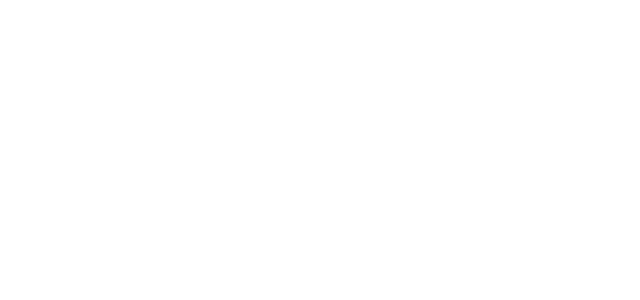
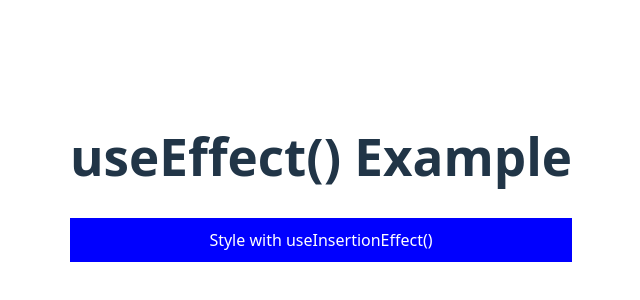
Before and after one commit to myozin-kyaw/react, a React (Vite) app in the folder react-hooks/: page / in a window 1280 px wide. Shown: the part 222-522 px from the top of the page, without its empty margins (319-959 px from the left). Built offline with nearby package versions, Linux system fonts and the light colour scheme.

Commit message:
react-hook: useInsertionEffect()

```diff
--- a/react-hooks/src/App.jsx
+++ b/react-hooks/src/App.jsx
@@ -7,6 +7,7 @@ import UseReducerExample from './components/UseReducerExample'
 import UseRefExample from './components/UseRefExample'
 import UseImperativeHandleExample from './components/UseImperativeHandleExample'
 import UseLayoutEffectExample from './components/UseLayoutEffectExample'
+import UseInsertionEffectExample from './components/UseInsertionEffectExample'
 
 function App() {
   const [count, setCount] = useState(0)
@@ -20,6 +21,7 @@ function App() {
       {/* <UseRefExample/> */}
       {/* <UseImperativeHandleExample/> */}
       {/* <UseLayoutEffectExample/> */}
+      <UseInsertionEffectExample/>
     </div>
   )
 }
--- /dev/null
+++ b/react-hooks/src/components/UseInsertionEffectExample.jsx
@@ -0,0 +1,28 @@
+import { useInsertionEffect } from "react";
+
+export default function UseInsertionEffectExample() {
+    useInsertionEffect(() => {
+        const style = document.createElement('style');
+
+        style.textContent = `
+            .dynamic-class {
+                color: white;
+                padding: 10px;
+                background-color: blue;
+            }
+        `;
+
+        document.head.appendChild(style);
+
+        return () => {
+            document.head.removeChild(style);
+        }
+    }, []);
+
+    return (
+        <div>
+            <h1>useEffect() Example</h1>
+            <div className="dynamic-class">Style with useInsertionEffect()</div>
+        </div>
+    );
+}
```
